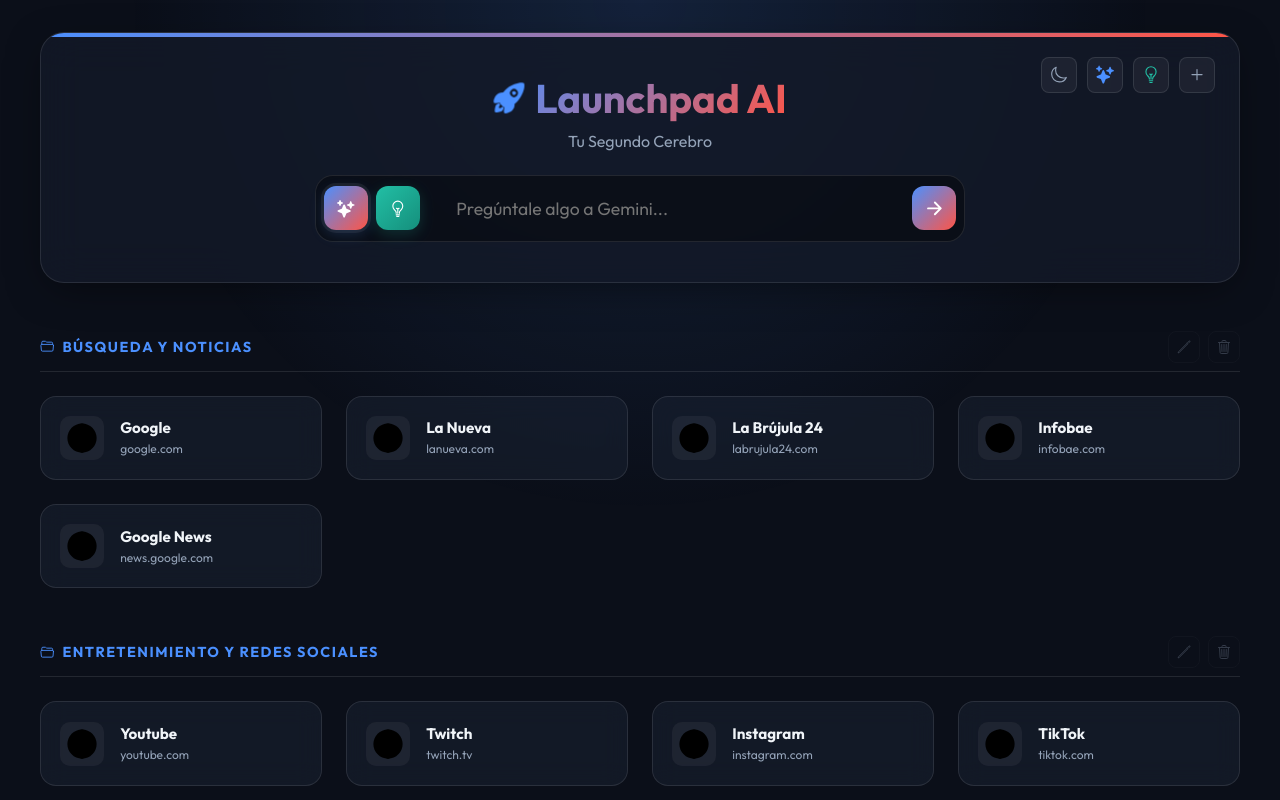
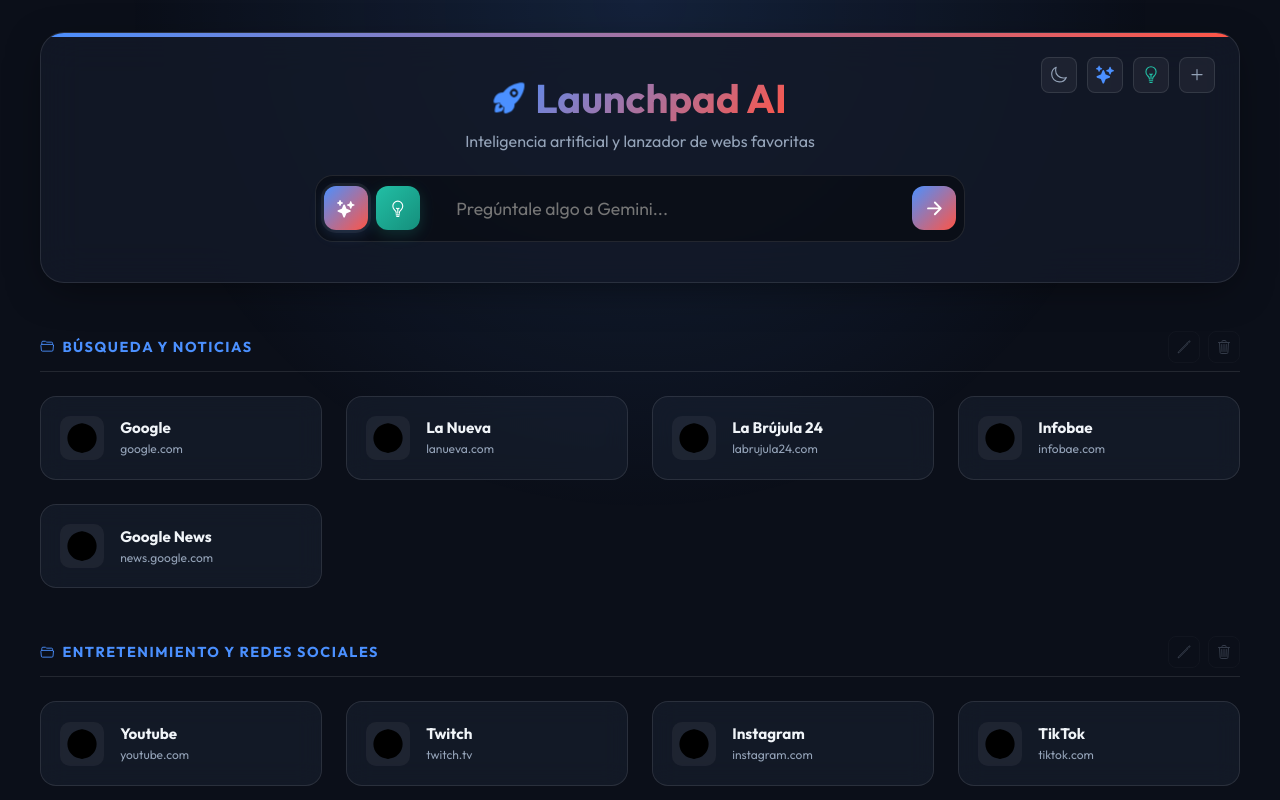
Before and after one commit to gmauro83/gmauro83.github.io, a plain HTML site: page index.html in a window 1280 px wide. Shown: the top 800 px of the page. Drawn offline with nearby package versions, Linux system fonts and the light colour scheme.

Commit message:
Update subtitle text in index.html

```diff
--- a/index.html
+++ b/index.html
@@ -27,7 +27,7 @@
 
             <div class="logo-area">
                 <h1><ion-icon name="rocket" class="sparkle-icon"></ion-icon> Launchpad AI</h1>
-                <p class="subtitle">Tu Segundo Cerebro</p>
+                <p class="subtitle">Inteligencia artificial y lanzador de webs favoritas</p>
             </div>
 
             <form id="prompt-form" class="search-bar">
```
